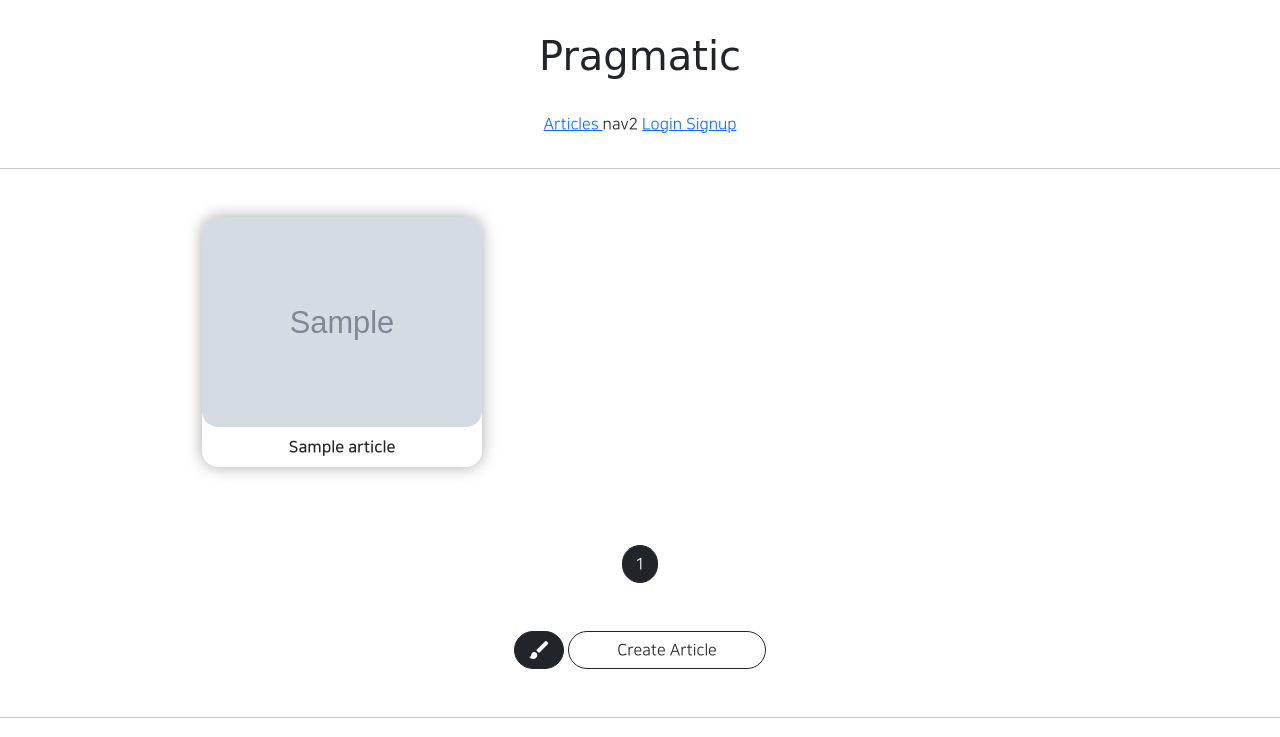
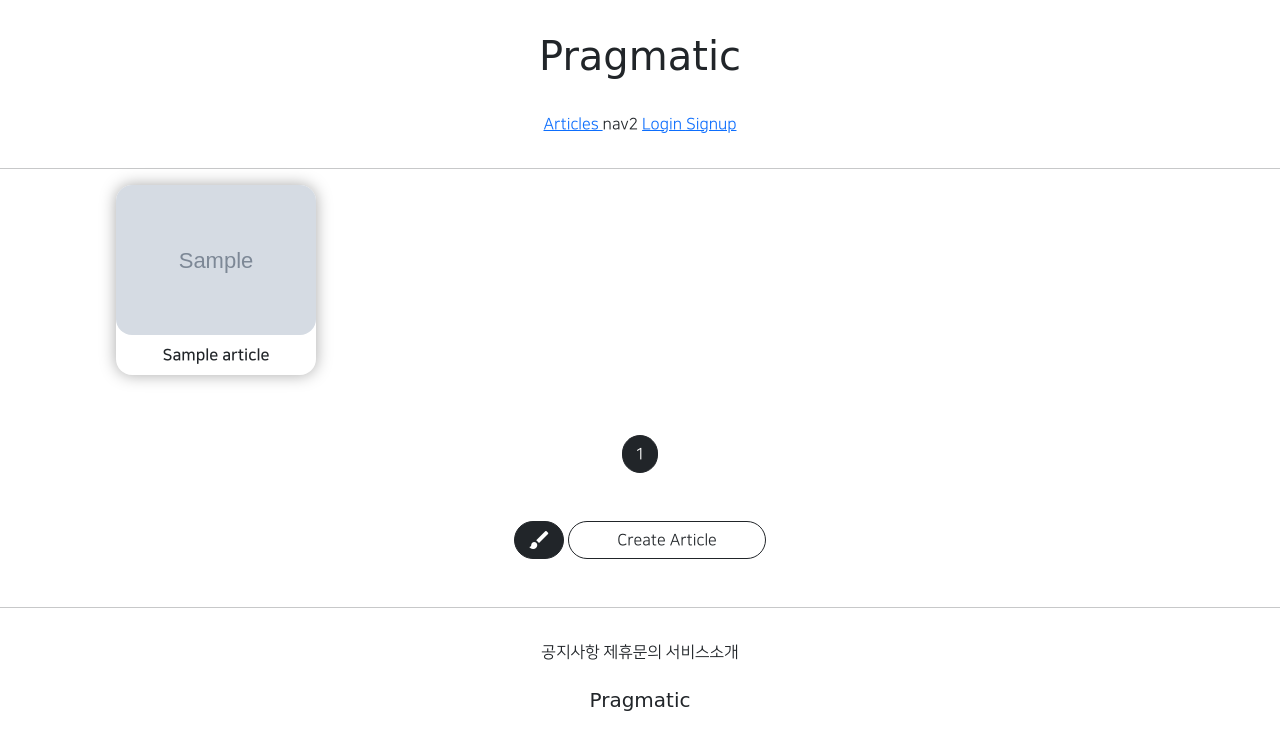
Before and after one commit to yeun38/gis1, a Django app: page /articles/list/ in a window 1280 px wide. Shown: the top 737 px of the page. After the commit the page ends 711 px from the top, so only its background shows below. Run offline with Django 3.2, Linux system fonts and the light colour scheme; tables that the repository leaves empty hold one stand-in row (values such as "Sample post"); grey boxes marked "Sample" are stand-in pictures; parts of the project's set-up code (start-up, migrations or seed data) failed here and were passed over; some libraries are stand-ins or nearby versions.

Commit message:
8/12 1ban class commit 2

```diff
--- a/articleapp/templates/articleapp/list.html
+++ b/articleapp/templates/articleapp/list.html
@@ -5,8 +5,14 @@
 
 
     <style>
+        .container{
+            padding: 0;
+            margin: 0 auto;
+        }
+
         .container div {
-          width: 280px;
+          width: 45%;
+            max-width: 200px;    {# pc버전에서는 작게 볼수있게 하기위해 #}
           display: flex;
           justify-content: center;
           align-items: center;
@@ -23,7 +29,7 @@
     </style>
 
 
-    <div class="container my-5">
+    <div class="container my-3">
       {% for article in article_list %}
 
           <div>
--- a/articleapp/views.py
+++ b/articleapp/views.py
@@ -60,4 +60,4 @@ class ArticleListView(ListView):
     model = Article
     context_object_name = 'article_list'
     template_name = 'articleapp/list.html'
-    paginate_by = 2
+    paginate_by = 20
--- a/static/js/magicgrid.js
+++ b/static/js/magicgrid.js
@@ -277,7 +277,7 @@ MagicGrid.prototype.listen = function listen () {
 let magicGrid = new MagicGrid({
   container: '.container',
   animate: true,
-  gutter: 30,
+  gutter: 12,
   static: true,
   useMin: true
 });
```
